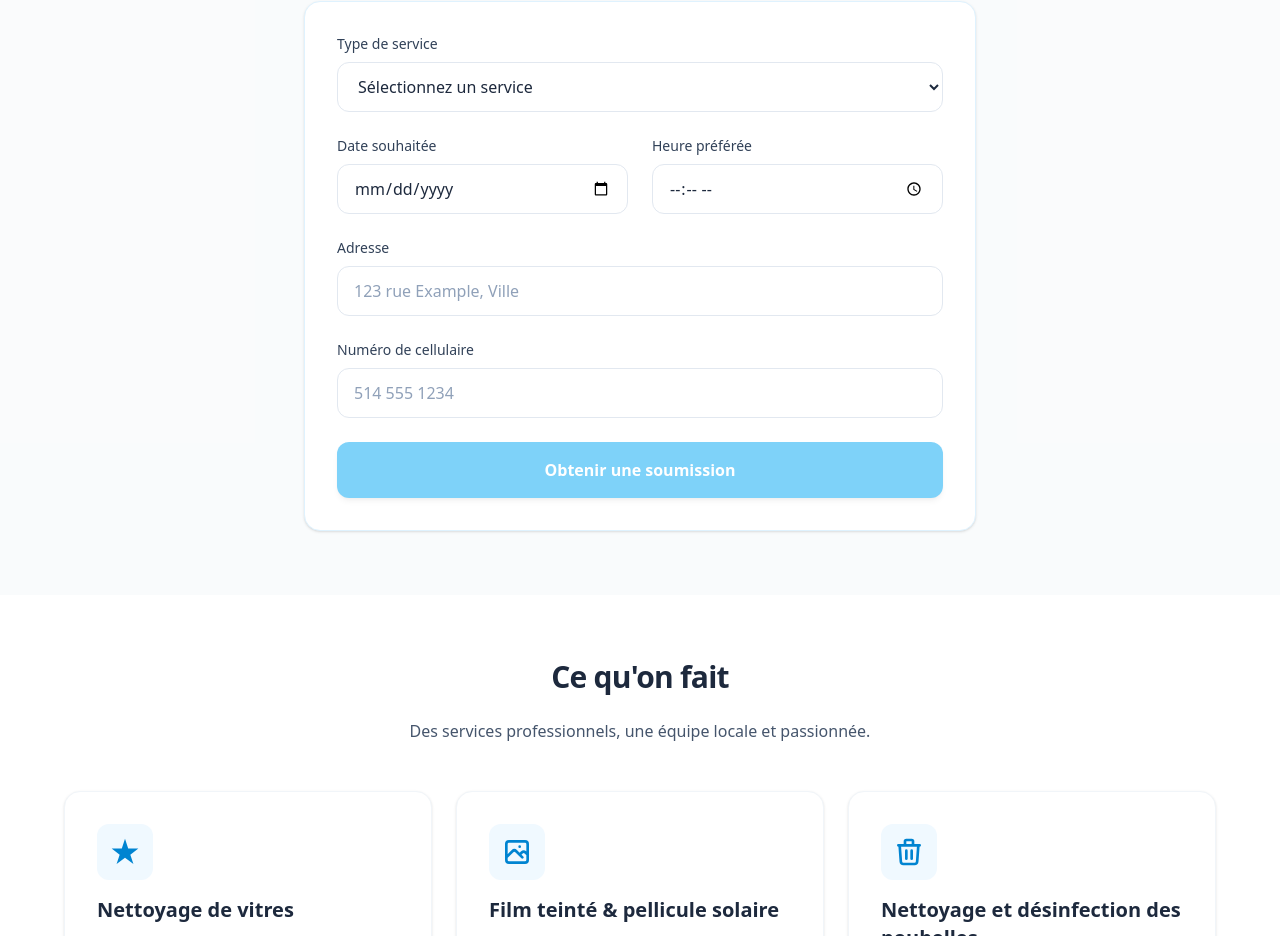
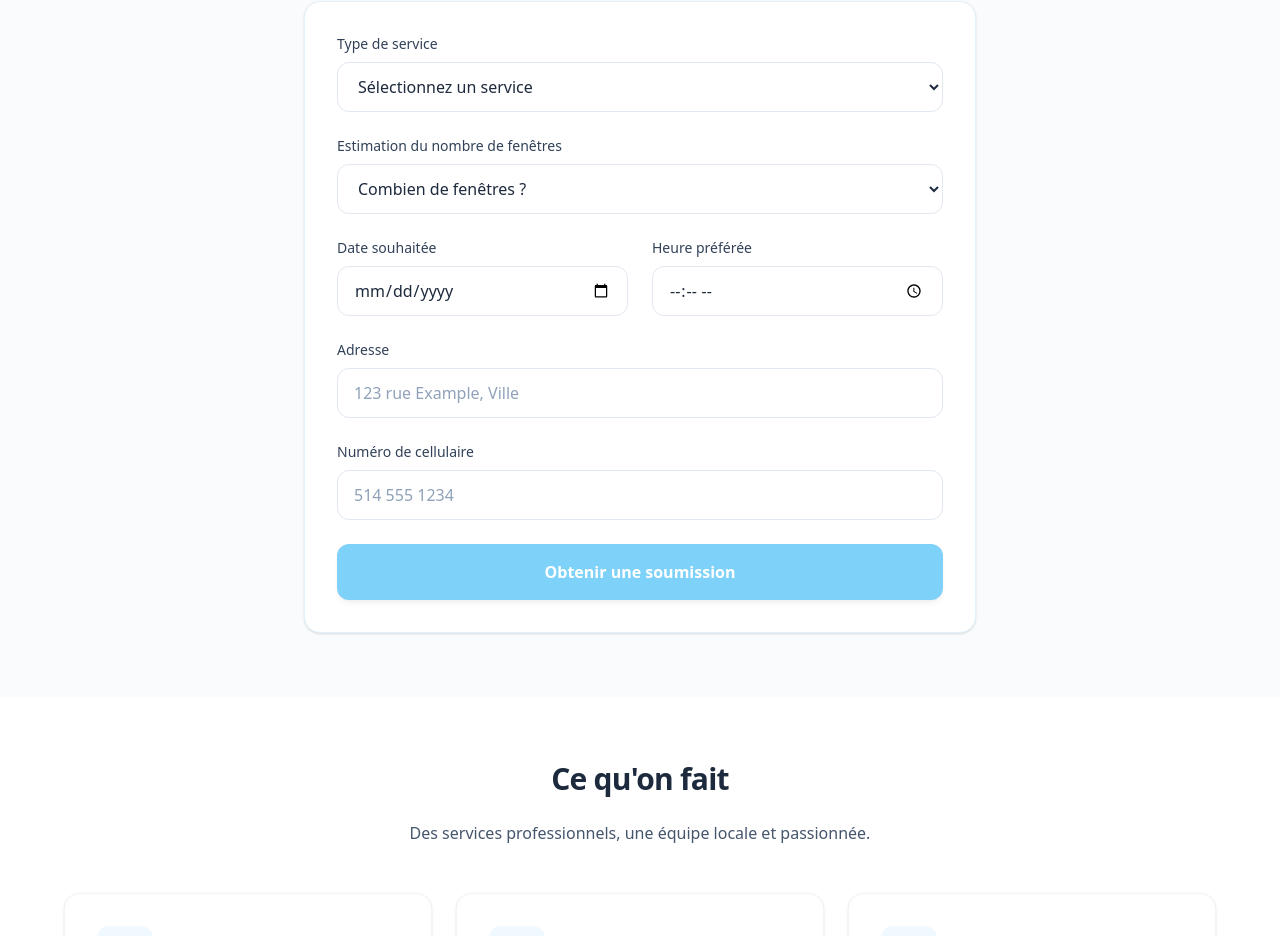
Before and after one commit to Xavier-Lida/purevue, a Next.js app: page / in a window 1280 px wide. Shown: the part 828-1764 px from the top of the page. Built offline with nearby package versions, Linux system fonts and the light colour scheme.

Commit message:
Deploy 4

```diff
--- a/app/components/BookingForm.tsx
+++ b/app/components/BookingForm.tsx
@@ -25,6 +25,7 @@ export function BookingForm() {
   const [time, setTime] = useState("");
   const [address, setAddress] = useState("");
   const [phone, setPhone] = useState("");
+  const [windowsEstimate, setWindowsEstimate] = useState("");
 
   const handleSubmit = async (e: React.FormEvent) => {
     e.preventDefault();
@@ -42,6 +43,7 @@ export function BookingForm() {
 
     const body = JSON.stringify({
       service,
+      ...(windowsEstimate && { "Nombre de fenêtres (estimation)": windowsEstimate }),
       date,
       time,
       address,
@@ -124,6 +126,29 @@ export function BookingForm() {
                     {s}
                   </option>
                 ))}
+              </select>
+            </div>
+
+            <div>
+              <label
+                htmlFor="windowsEstimate"
+                className="mb-2 block text-sm font-medium text-slate-700"
+              >
+                Estimation du nombre de fenêtres
+              </label>
+              <select
+                id="windowsEstimate"
+                name="windowsEstimate"
+                value={windowsEstimate}
+                onChange={(e) => setWindowsEstimate(e.target.value)}
+                className="w-full rounded-xl border border-slate-200 bg-white px-4 py-3 text-slate-800 outline-none transition focus:border-sky-400 focus:ring-2 focus:ring-sky-100"
+              >
+                <option value="">Combien de fenêtres ?</option>
+                <option value="1 à 5">1 à 5 fenêtres</option>
+                <option value="6 à 10">6 à 10 fenêtres</option>
+                <option value="11 à 20">11 à 20 fenêtres</option>
+                <option value="21 à 50">21 à 50 fenêtres</option>
+                <option value="Plus de 50">Plus de 50 fenêtres</option>
               </select>
             </div>
 
```
